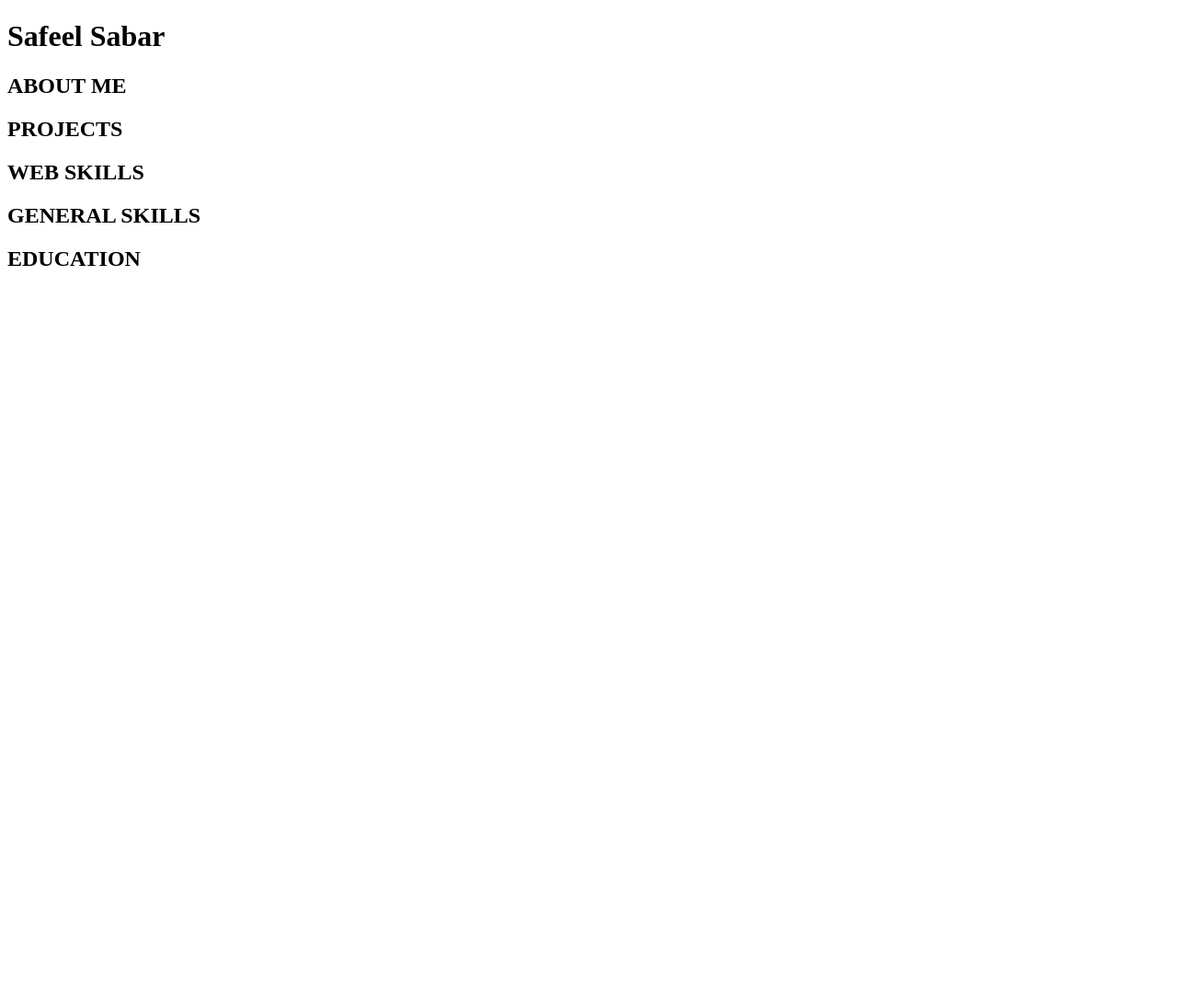
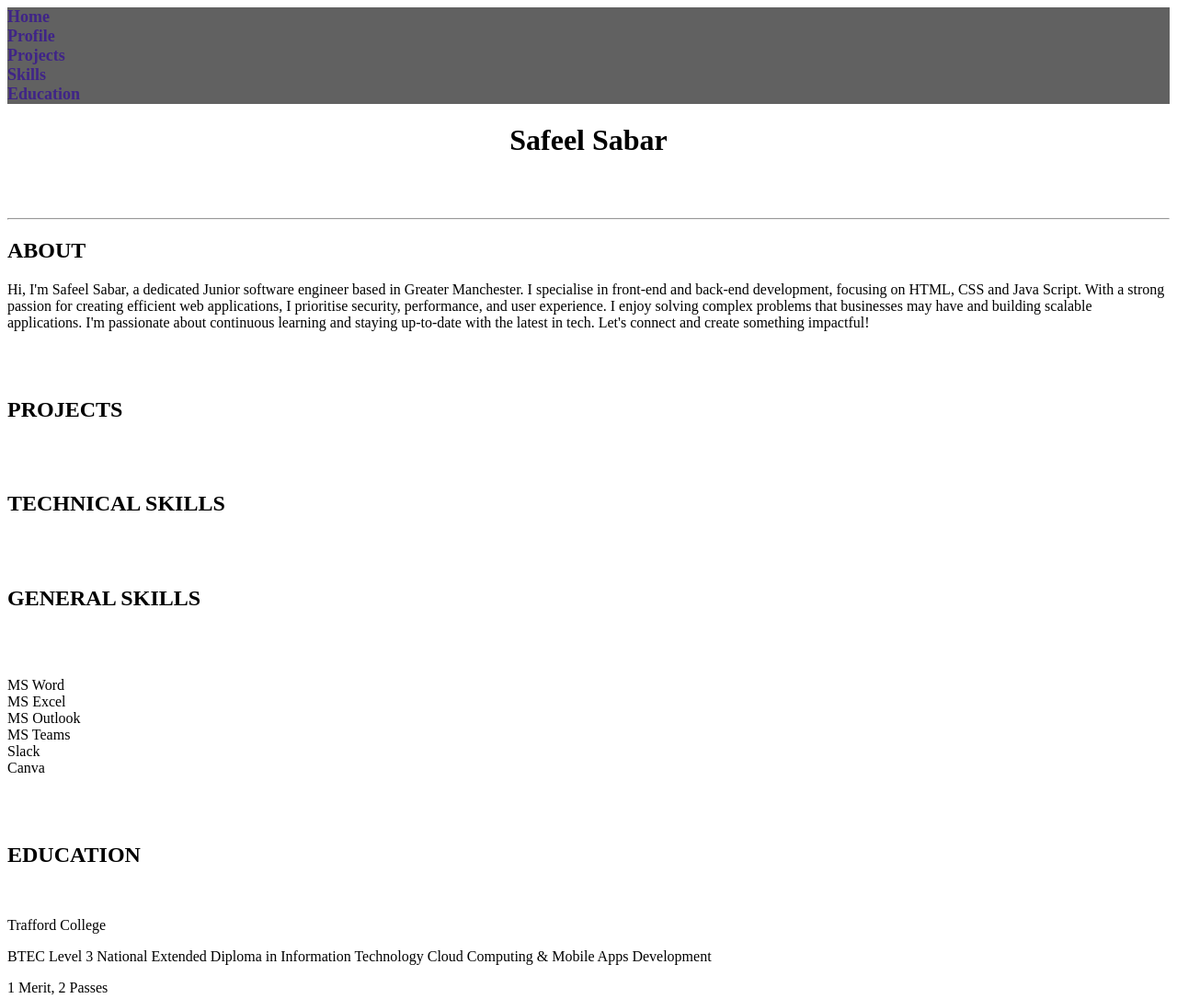
Before and after one commit to safeelsabir02/safeelsabir02.github.io, a plain HTML site: page index.html in a window 1280 px wide. Shown: the whole page at 92% size. Before the commit the page ends 800 px from the top, so only its background shows below. Drawn offline with Linux system fonts and the light colour scheme.

Commit message:
added information on bio, project, technical skills and general skills, nav.

```diff
--- a/index.html
+++ b/index.html
@@ -14,16 +14,53 @@
 </head>
 
 <body>
-    <h1>Safeel Sabar</h1>
+
+    <!--------------Navigation Section-------------------->
+
+    <!--id, class, span-->
+    <nav>
+        <ul>
+
+            <li><a id="hello" class="page-titles" href="">Home</a></li>
+            <li><a class="page-titles" href="">Profile</a></li>
+            <li><a class="page-titles" href="">Projects</a></li>
+            <li><a class="page-titles" href="">Skills</a></li>
+            <li><a class="page-titles" href="">Education</a></li>
 
 
-    <h2>ABOUT ME</h2>
+        </ul>
+
+    </nav>
 
 
+    <h1 align="centre">Safeel Sabar</h1>
+    <br>
+    <br>
+
+    <hr>
+
+
+    <h2>ABOUT</h2>
+    <p>Hi, I'm Safeel Sabar, a dedicated Junior software engineer based in Greater Manchester. I specialise in front-end and back-end development, focusing on HTML, CSS and Java Script. With a strong passion for creating efficient web applications, I prioritise security, performance, and user experience. I enjoy solving complex problems that businesses may have and building scalable applications. I'm passionate about continuous learning and staying up-to-date with the latest in tech. Let's connect and create something impactful!</p>
+    <br>
+    <br>
     <h2>PROJECTS</h2>
-    <h2>WEB SKILLS</h2>
+    <br>
+    <br>
+    <h2>TECHNICAL SKILLS</h2>
+    <br>
+    <br>
     <h2>GENERAL SKILLS</h2>
+    <br>
+    <br>
+    <p>MS Word <br> MS Excel <br> MS Outlook <br> MS Teams <br> Slack <br> Canva</p>
+    <br>
+    <br>
     <h2>EDUCATION</h2>
+    <br>
+    <p>Trafford College</p>
+    <p>BTEC Level 3 National Extended Diploma in Information Technology Cloud Computing & Mobile Apps Development</p>
+    <p>1 Merit, 2 Passes</p>
 
 
 
--- a/style.css
+++ b/style.css
@@ -0,0 +1,26 @@
+h1{
+    text-align: center;
+}
+nav ul{
+    list-style-type: none;
+    background-color: rgb(97, 97, 97);
+    padding: 0px;
+    margin: 0px;
+}
+nav a{
+    color: rgb(173, 113, 113);
+    text-decoration: none;
+}
+
+/* .hello{ /*class*/
+   /* color: green;
+}
+
+#hello{  /*id*/
+   /* color:aqua;
+} */ /* id over rides class */
+.page-titles{
+    color:#3f2488;
+    font-weight: bold;
+    font-size: large;
+}
```
